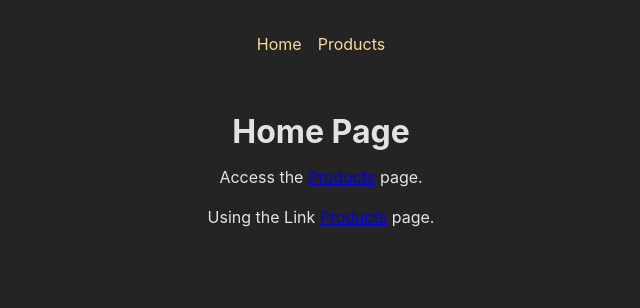
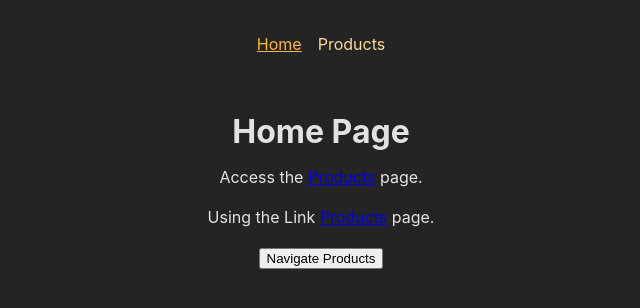
Before and after one commit to vzan2012/react-router-demo, a React (Vite) app: page / in a window 1280 px wide. Shown: the top 308 px of the page, without its empty margins (319-959 px from the left). Built offline with nearby package versions, Linux system fonts and the light colour scheme.

Commit message:
feat: navigation example programmatic

```diff
--- a/src/components/MainNavigation.jsx
+++ b/src/components/MainNavigation.jsx
@@ -1,6 +1,6 @@
 import classes from "./MainNavigation.module.css";
 
-import { Link } from "react-router-dom";
+import { Link, NavLink } from "react-router-dom";
 
 const MainNavigation = () => {
   return (
@@ -8,10 +8,25 @@ const MainNavigation = () => {
       <nav>
         <ul className={classes.list}>
           <li>
-            <Link to="/">Home</Link>
+            <NavLink
+              to="/"
+              className={({ isActive }) =>
+                isActive ? classes.active : undefined
+              }
+              end
+            >
+              Home
+            </NavLink>
           </li>
           <li>
-            <Link to="/products">Products</Link>
+            <NavLink
+              to="/products"
+              className={({ isActive }) =>
+                isActive ? classes.active : undefined
+              }
+            >
+              Products
+            </NavLink>
           </li>
         </ul>
       </nav>
--- a/src/pages/Home.jsx
+++ b/src/pages/Home.jsx
@@ -1,6 +1,12 @@
-import { Link } from "react-router-dom";
+import { Link, useNavigate } from "react-router-dom";
 
 const HomePage = () => {
+  // Example Navigate Handler - programmatic
+  const navigate = useNavigate();
+  const navigateHandler = () => {
+    navigate("/products");
+  };
+
   return (
     <>
       <h1>Home Page</h1>
@@ -10,6 +16,7 @@ const HomePage = () => {
       <p>
         Using the Link <Link to="/products">Products</Link> page.
       </p>
+      <button onClick={navigateHandler}>Navigate Products</button>
     </>
   );
 };
```
